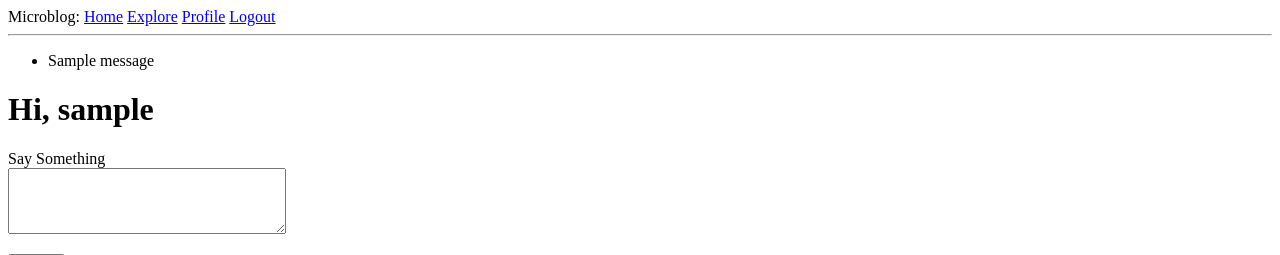
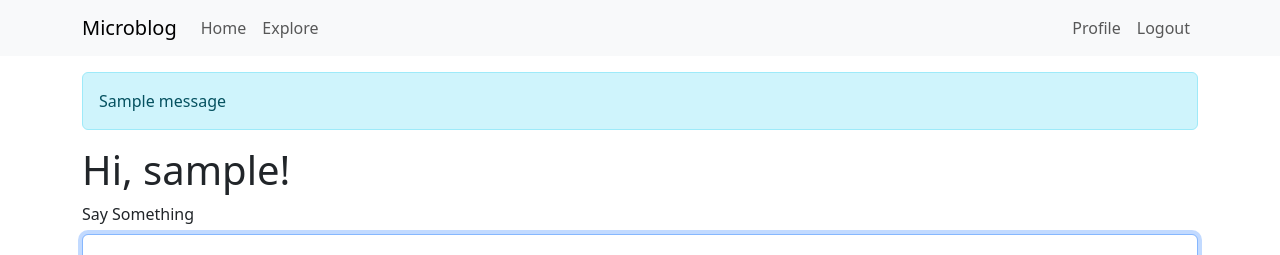
Before and after one commit to empty-brainer/microblog, a Flask app: page / in a window 1280 px wide. Shown: the top 255 px of the page. Run offline with Flask 3, Linux system fonts and the light colour scheme; a user stored in the database is signed in; tables that the repository leaves empty hold one stand-in row (values such as "Sample post"); one stand-in notice (Sample message) is shown; some libraries are stand-ins or nearby versions.

Commit message:
style: add Bootstrap for UI styling

```diff
--- a/app/templates/_post.html
+++ b/app/templates/_post.html
@@ -1,11 +1,17 @@
-<table>
-    <tr valign="top">
-        <td><img src="{{ post.author.avatar(36) }}"> </td>
+<table class="table table-hover">
+    <tr>
+        <td width="70px">
+            <a href="{{ url_for('user', username=post.author.username) }}">
+                <img src="{{ post.author.avatar(70) }}" />
+            </a>
+        </td>
         <td>
             <a href="{{ url_for('user', username=post.author.username) }}">
                 {{ post.author.username }}
             </a>
-            says:<br>{{ post.body }}
+            says:
+            <br>
+            {{ post.body }}
         </td>
     </tr>
 </table>
--- a/app/templates/base.html
+++ b/app/templates/base.html
@@ -1,41 +1,67 @@
-<!DOCTYPE html>
+<!doctype html>
 <html lang="en">
 
 <head>
-    <meta charset="UTF-8">
-    <meta name="viewport" content="width=device-width, initial-scale=1.0">
-
+    <meta charset="utf-8">
+    <meta name="viewport" content="width=device-width, initial-scale=1">
     {% if title %}
     <title>{{ title }} - Microblog</title>
     {% else %}
-    <title>Welcome to Microblog!</title>
+    <title>Welcome to Microblog</title>
     {% endif %}
+    <link href="https://cdn.jsdelivr.net/npm/bootstrap@5.3.2/dist/css/bootstrap.min.css" rel="stylesheet"
+        integrity="sha384-T3c6CoIi6uLrA9TneNEoa7RxnatzjcDSCmG1MXxSR1GAsXEV/Dwwykc2MPK8M2HN" crossorigin="anonymous">
 </head>
 
 <body>
-    <div>Microblog:
-        <a href="{{ url_for('index') }}">Home</a>
+    <nav class="navbar navbar-expand-lg bg-body-tertiary">
+        <div class="container">
+            <a class="navbar-brand" href="{{ url_for('index') }}">Microblog</a>
+            <button class="navbar-toggler" type="button" data-bs-toggle="collapse"
+                data-bs-target="#navbarSupportedContent" aria-controls="navbarSupportedContent" aria-expanded="false"
+                aria-label="Toggle navigation">
+                <span class="navbar-toggler-icon"></span>
+            </button>
+            <div class="collapse navbar-collapse" id="navbarSupportedContent">
+                <ul class="navbar-nav me-auto mb-2 mb-lg-0">
+                    <li class="nav-item">
+                        <a class="nav-link" aria-current="page" href="{{ url_for('index') }}">Home</a>
+                    </li>
+                    <li class="nav-item">
+                        <a class="nav-link" aria-current="page" href="{{ url_for('explore') }}">Explore</a>
+                    </li>
+                </ul>
+                <ul class="navbar-nav mb-2 mb-lg-0">
                     {% if current_user.is_anonymous %}
-        <a href="{{ url_for('login') }}">Login</a>
+                    <li class="nav-item">
+                        <a class="nav-link" aria-current="page" href="{{ url_for('login') }}">Login</a>
+                    </li>
                     {% else %}
-        <a href="{{ url_for('explore') }}">Explore</a>
-        <a href="{{ url_for('user', username=current_user.username) }}">Profile</a>
-        <a href="{{ url_for('logout') }}">Logout</a>
+                    <li class="nav-item">
+                        <a class="nav-link" aria-current="page"
+                            href="{{ url_for('user', username=current_user.username) }}">Profile</a>
+                    </li>
+                    <li class="nav-item">
+                        <a class="nav-link" aria-current="page" href="{{ url_for('logout') }}">Logout</a>
+                    </li>
                     {% endif %}
+                </ul>
             </div>
-
-    <hr>
-
+        </div>
+    </nav>
+    <div class="container mt-3">
         {% with messages = get_flashed_messages() %}
         {% if messages %}
-    <ul>
         {% for message in messages %}
-        <li>{{ message }}</li>
+        <div class="alert alert-info" role="alert">{{ message }}</div>
         {% endfor %}
-    </ul>
         {% endif %}
         {% endwith %}
-    {% block content %} {% endblock %}
+        {% block content %}{% endblock %}
+    </div>
+    <script src="https://cdn.jsdelivr.net/npm/bootstrap@5.3.2/dist/js/bootstrap.bundle.min.js"
+        integrity="sha384-C6RzsynM9kWDrMNeT87bh95OGNyZPhcTNXj1NW7RuBCsyN/o0jlpcV8Qyq46cDfL" crossorigin="anonymous">
+        </script>
 </body>
 
 </html>
--- /dev/null
+++ b/app/templates/bootstrap_wtf.html
@@ -0,0 +1,67 @@
+{% macro form_field(field, autofocus) %}
+{%- if field.type == 'BooleanField' %}
+<div class="form-check mb-3">
+    {{ field(class='form-check-input') }}
+    {{ field.label(class='form-check-label') }}
+</div>
+{%- elif field.type == 'RadioField' %}
+{{ field.label(class='form-label') }}
+{%- for item in field %}
+<div class="form-check{% if loop.last %} mb-3{% endif %}">
+    {{ item(class='form-check-input') }}
+    {{ item.label(class='form-check-label') }}
+</div>
+{%- endfor %}
+{%- elif field.type == 'SelectField' %}
+{{ field.label(class='form-label') }}
+{{ field(class='form-select mb-3') }}
+{%- elif field.type == 'TextAreaField' %}
+<div class="mb-3">
+    {{ field.label(class='form-label') }}
+    {% if autofocus %}
+    {{ field(class='form-control' + (' is-invalid' if field.errors else ''), autofocus=True) }}
+    {% else %}
+    {{ field(class='form-control' + (' is-invalid' if field.errors else '')) }}
+    {% endif %}
+    {%- for error in field.errors %}
+    <div class="invalid-feedback">{{ error }}</div>
+    {%- endfor %}
+</div>
+{%- elif field.type == 'SubmitField' %}
+{{ field(class='btn btn-primary mb-3') }}
+{%- else %}
+<div class="mb-3">
+    {{ field.label(class='form-label') }}
+    {% if autofocus %}
+    {{ field(class='form-control' + (' is-invalid' if field.errors else ''), autofocus=True) }}
+    {% else %}
+    {{ field(class='form-control' + (' is-invalid' if field.errors else '')) }}
+    {% endif %}
+    {%- for error in field.errors %}
+    <div class="invalid-feedback">{{ error }}</div>
+    {%- endfor %}
+</div>
+{%- endif %}
+{% endmacro %}
+
+{% macro quick_form(form, action="", method="post", id="", novalidate=False) %}
+<form {%- if action !=None %} action="{{ action }}" {% endif -%} {%- if method %} method="{{ method }}" {% endif %} {%-
+    if id %} id="{{ id }}" {% endif -%} {%- if novalidate %} novalidate{% endif -%}>
+    {{ form.hidden_tag() }}
+    {%- for field, errors in form.errors.items() %}
+    {%- if form[field].widget.input_type == 'hidden' %}
+    {%- for error in errors %}
+    <div class="invalid-feedback">{{ error }}</div>
+    {%- endfor %}
+    {%- endif %}
+    {%- endfor %}
+
+    {% set ns = namespace(first_field=true) %}
+    {%- for field in form %}
+    {% if field.widget.input_type != 'hidden' -%}
+    {{ form_field(field, ns.first_field) }}
+    {% set ns.first_field = false %}
+    {%- endif %}
+    {%- endfor %}
+</form>
+{% endmacro %}
--- a/app/templates/index.html
+++ b/app/templates/index.html
@@ -1,30 +1,26 @@
 {% extends "base.html" %}
+{% import "bootstrap_wtf.html" as wtf %}
 
 {% block content %}
-<h1> Hi, {{ current_user.username }} </h1>
+<h1>Hi, {{ current_user.username }}!</h1>
 {% if form %}
-<form action="" method="post">
-    {{ form.hidden_tag() }}
-    <p>
-        {{ form.post.label }}<br>
-        {{ form.post(cols=32,rows=4) }}<br>
-        {% for error in form.post.errors %}
-        <span style="color:red;">[{{ error }}]</span>
-        {% endfor %}
-    </p>
-    <p> {{ form.submit() }}</p>
-</form>
+{{ wtf.quick_form(form) }}
 {% endif %}
-
 {% for post in posts %}
 {% include '_post.html' %}
 {% endfor %}
-
-{% if prev_url %}
-<a href="{{ prev_url }}">Newer Posts</a>
-{% endif %}
-{% if next_url %}
-<a href="{{ next_url }}">Older Posts</a>
-{% endif %}
-
+<nav aria-label="Post navigation">
+    <ul class="pagination">
+        <li class="page-item{% if not prev_url %} disabled{% endif %}">
+            <a class="page-link" href="{{ prev_url }}">
+                <span aria-hidden="true">&larr;</span> Newer posts
+            </a>
+        </li>
+        <li class="page-item{% if not next_url %} disabled{% endif %}">
+            <a class="page-link" href="{{ next_url }}">
+                Older posts <span aria-hidden="true">&rarr;</span>
+            </a>
+        </li>
+    </ul>
+</nav>
 {% endblock %}
```
Also changed, not shown: app/templates/edit_profile.html (+3 -21 lines), app/templates/login.html (+8 -29 lines), app/templates/register.html (+2 -37 lines), app/templates/reset_password.html (+3 -20 lines), app/templates/reset_password_request.html (+2 -13 lines), app/templates/user.html (+25 -28 lines). Lines whose indentation alone changed are shown as unchanged.
